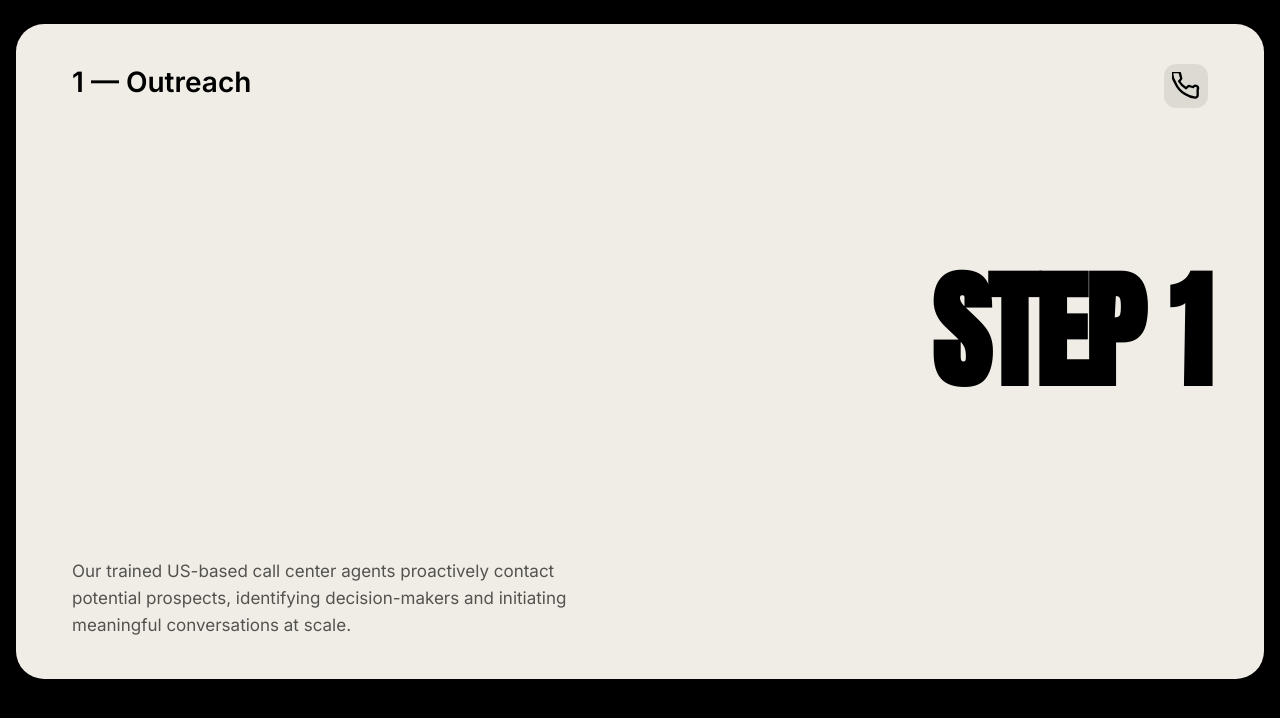
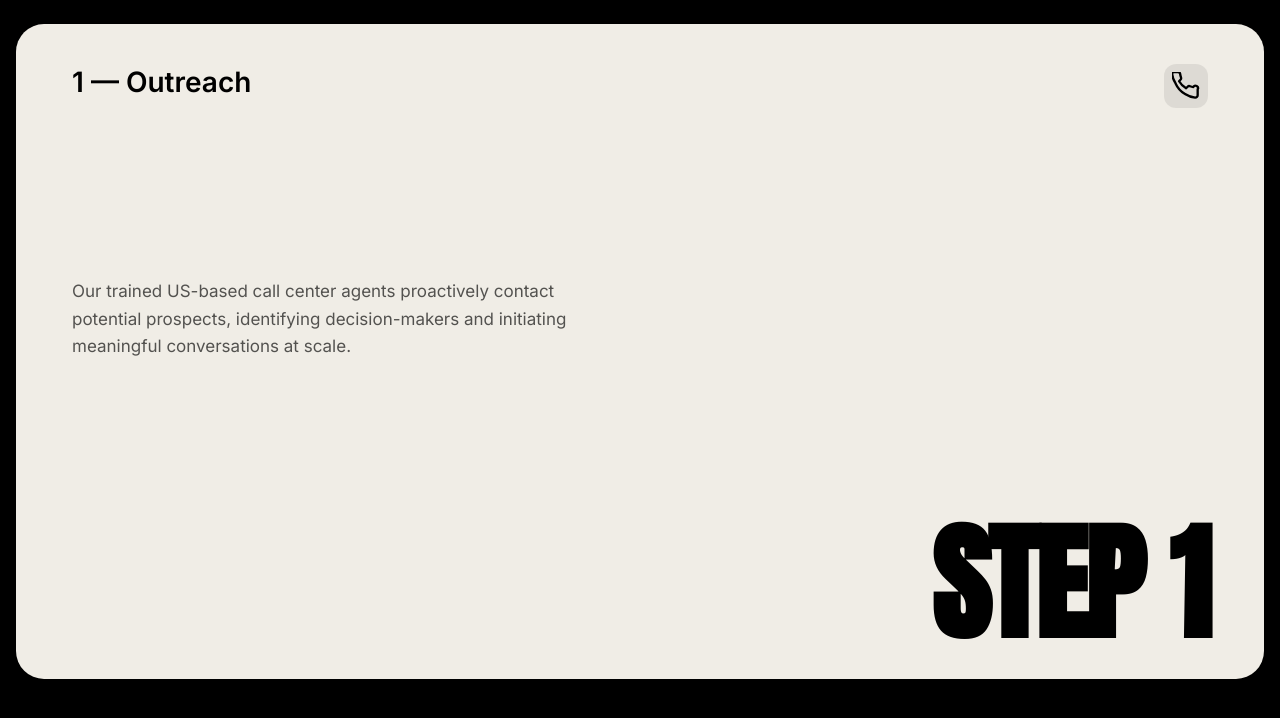
Before and after one commit to wezero-studio/callbridge, a Next.js app: page / in a window 1280 px wide. Shown: the part 1972-2690 px from the top of the page. Built offline with nearby package versions, Linux system fonts and the light colour scheme.

Commit message:
Fix UI overlap in How It Works cards

```diff
--- a/app/components/HowItWorks/HowItWorks.tsx
+++ b/app/components/HowItWorks/HowItWorks.tsx
@@ -170,13 +170,13 @@ export default function HowItWorks() {
                                 <span className={styles.cardLabel}>{card.label}</span>
                                 <span className={styles.cardIcon}><card.Icon /></span>
                             </div>
+                            <p className={styles.cardDesc}>{card.desc}</p>
                             <div
                                 className={styles.cardValue}
                                 style={{ color: card.color, fontSize: card.valueSize }}
                             >
                                 {card.step}
                             </div>
-                            <p className={styles.cardDesc}>{card.desc}</p>
                         </div>
                     ))}
                 </div>
```
